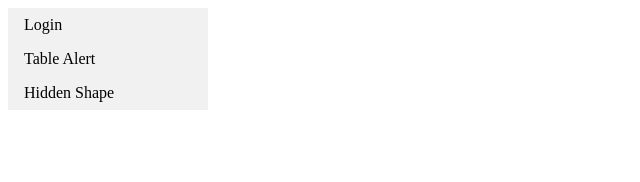
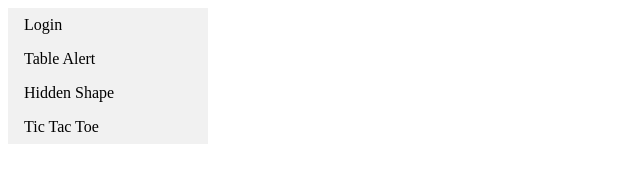
Before and after one commit to Harelazimtas/ExampleWebSunglasses, a plain HTML site: page index.html in a window 1280 px wide. Shown: the full height of the page, 0-640 px from the left. Drawn offline with Linux system fonts and the light colour scheme.

Commit message:
Update index.html

```diff
--- a/index.html
+++ b/index.html
@@ -10,6 +10,7 @@
      <li><a href="LoginMy.html">Login</a></li>
       <li><a href="tableAlert.html">Table Alert</a></li>
       <li><a href="hiddenShape.html">Hidden Shape</a></li>
+      <li><a href="TicTacToe.html">Tic Tac Toe</a></li>
    </ul>
   </body>
 </html>
```
